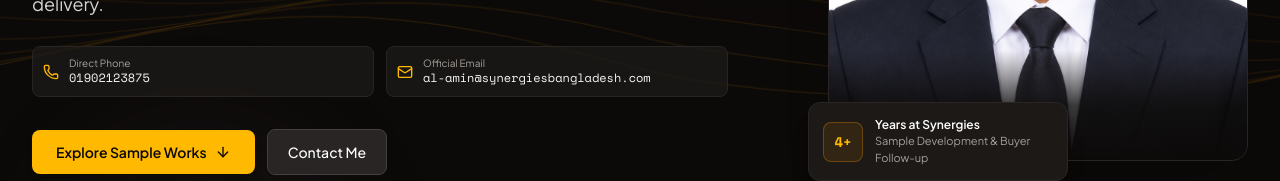
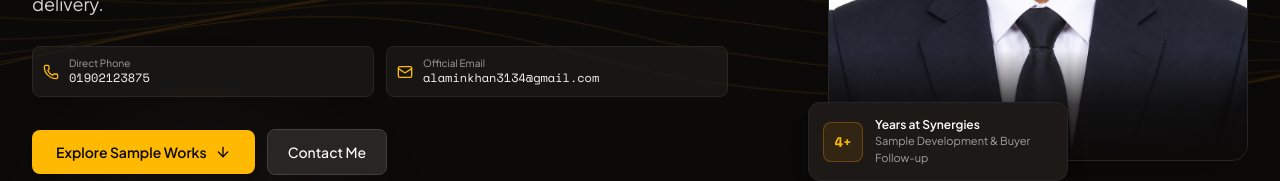
Before and after one commit to Khalid-Saifullaha/Al-amin-sample-coordinator-portfolio, a React (Vite) app: page / in a window 1280 px wide. Shown: the part 530-711 px from the top of the page. Built offline with nearby package versions, Linux system fonts and the light colour scheme.

Commit message:
change email

```diff
--- a/src/data/portfolioData.ts
+++ b/src/data/portfolioData.ts
@@ -82,7 +82,7 @@ export const COORDINATOR_DATA = {
   contact: {
     phone: "01902123875",
     phoneInternational: "+880 1902 123875",
-    email: "al-amin@synergiesbangladesh.com",
+    email: "alaminkhan3134@gmail.com",
     location: "Dhaka, Bangladesh",
     availability: "Full-Time · Mon - Sat (09:00 - 18:00 BST)",
   },
```
Also changed, not shown: 1 other file (tests, documents, lock files or other folders).
